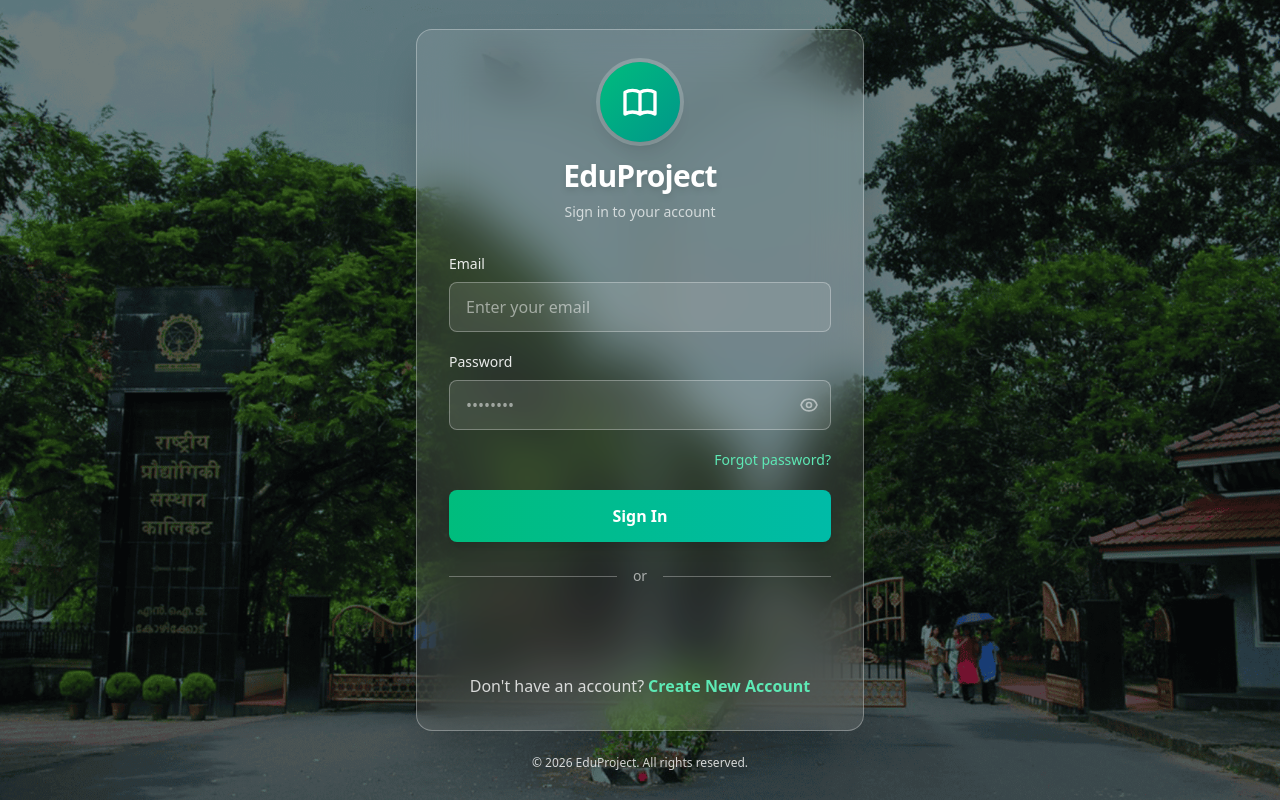
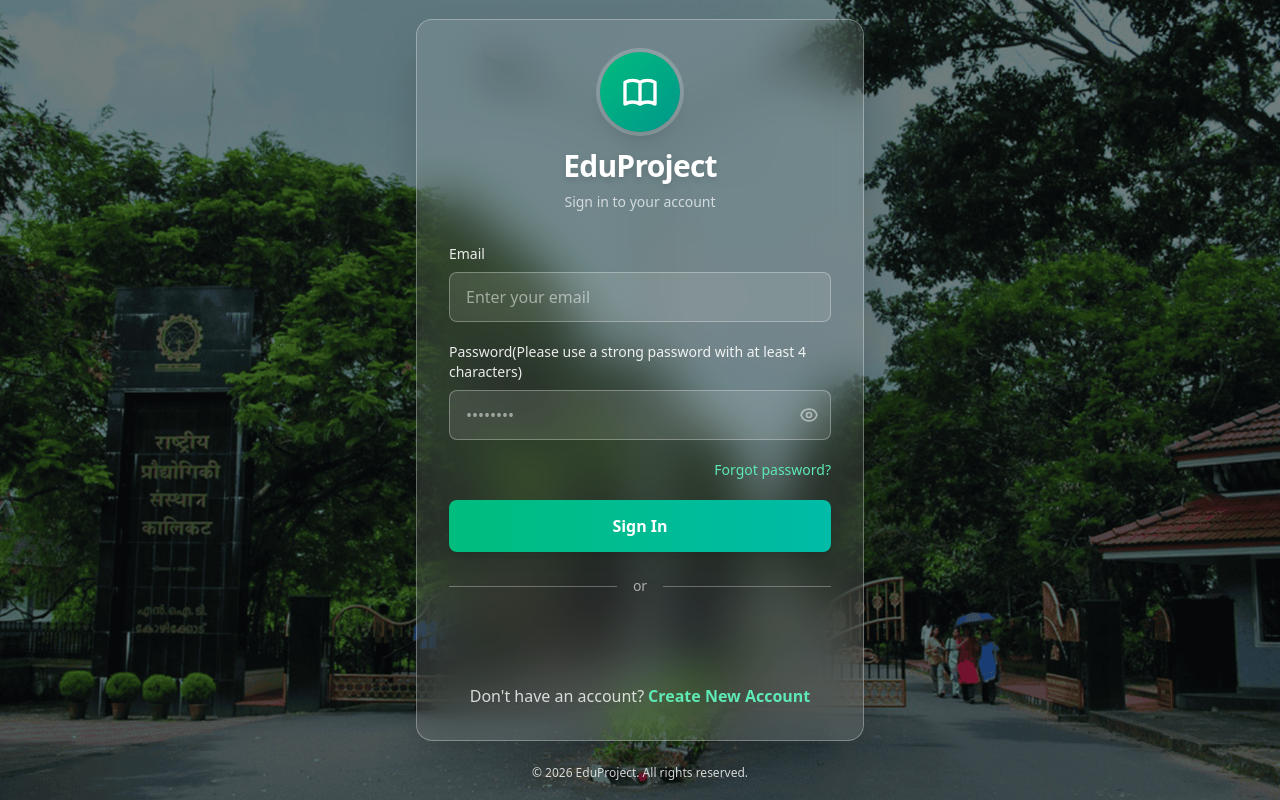
Before and after one commit to Shankarchalla171/UG-PG-PROJECT-ALLOCATION, a React (Vite) app in the folder FrontEnd/: page / in a window 1280 px wide. Built offline with nearby package versions, Linux system fonts and the light colour scheme; no server answers.

Commit message:
added githubworkflow for easy cicd sdnn lgoin page

```diff
--- a/FrontEnd/src/pages/LoginPage.jsx
+++ b/FrontEnd/src/pages/LoginPage.jsx
@@ -65,6 +65,11 @@
         e.preventDefault();
         if (!email || !password) {
             setErr("Please fill in all fields");
+            return;
+        }
+        if (password.length < 4) {
+            setErr("Password must be at least 4 characters long");
+            alert("Password must be at least 4 characters long");
             return;
         }
 
@@ -302,7 +307,7 @@
                             {/* Password Field */}
                             <div>
                                 <label htmlFor="password" className="block text-sm font-medium text-white/90 mb-2">
-                                    Password
+                                    Password(Please use a strong password with at least 4 characters)
                                 </label>
                                 <div className="relative">
                                     <input
```
